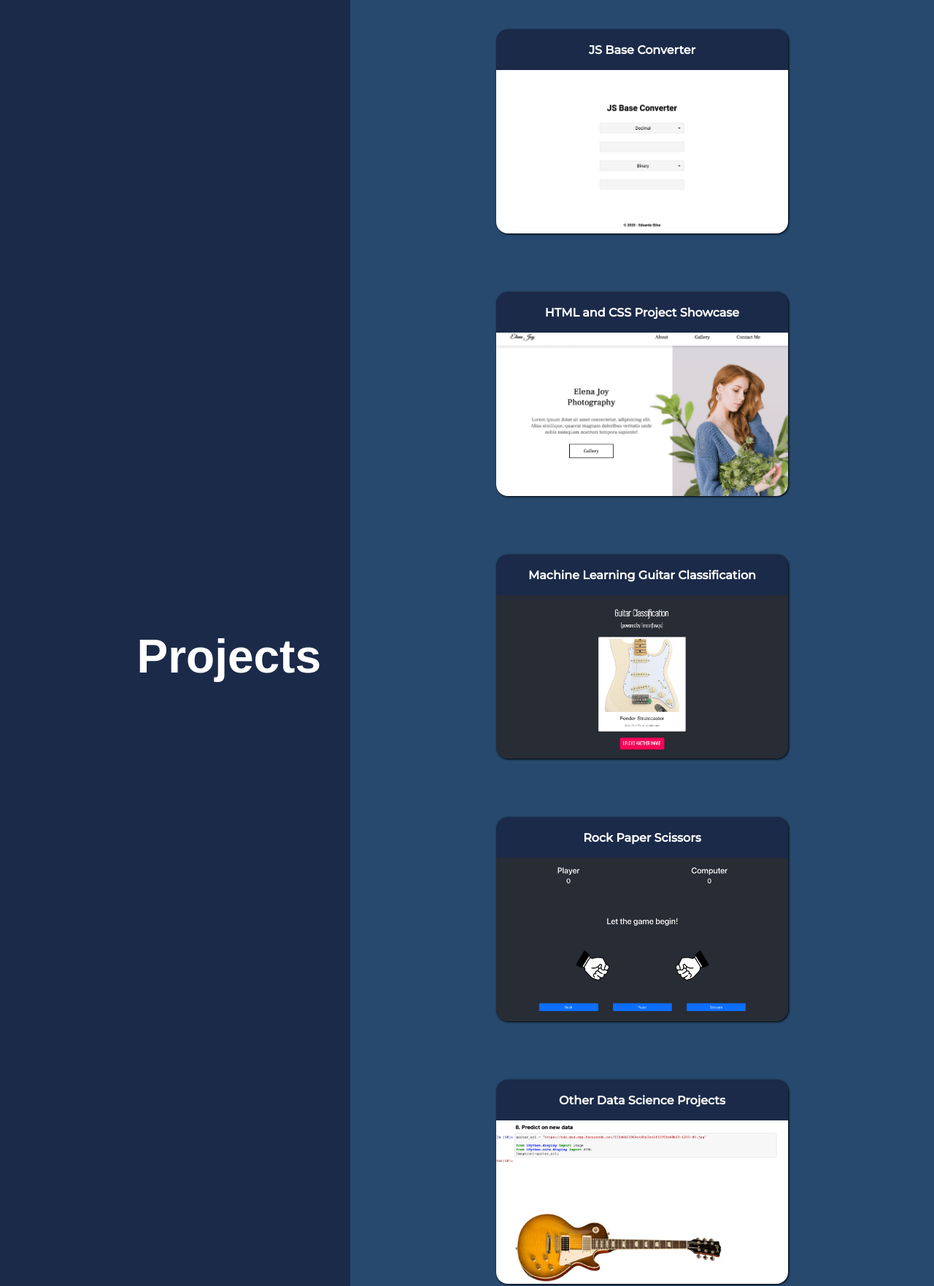
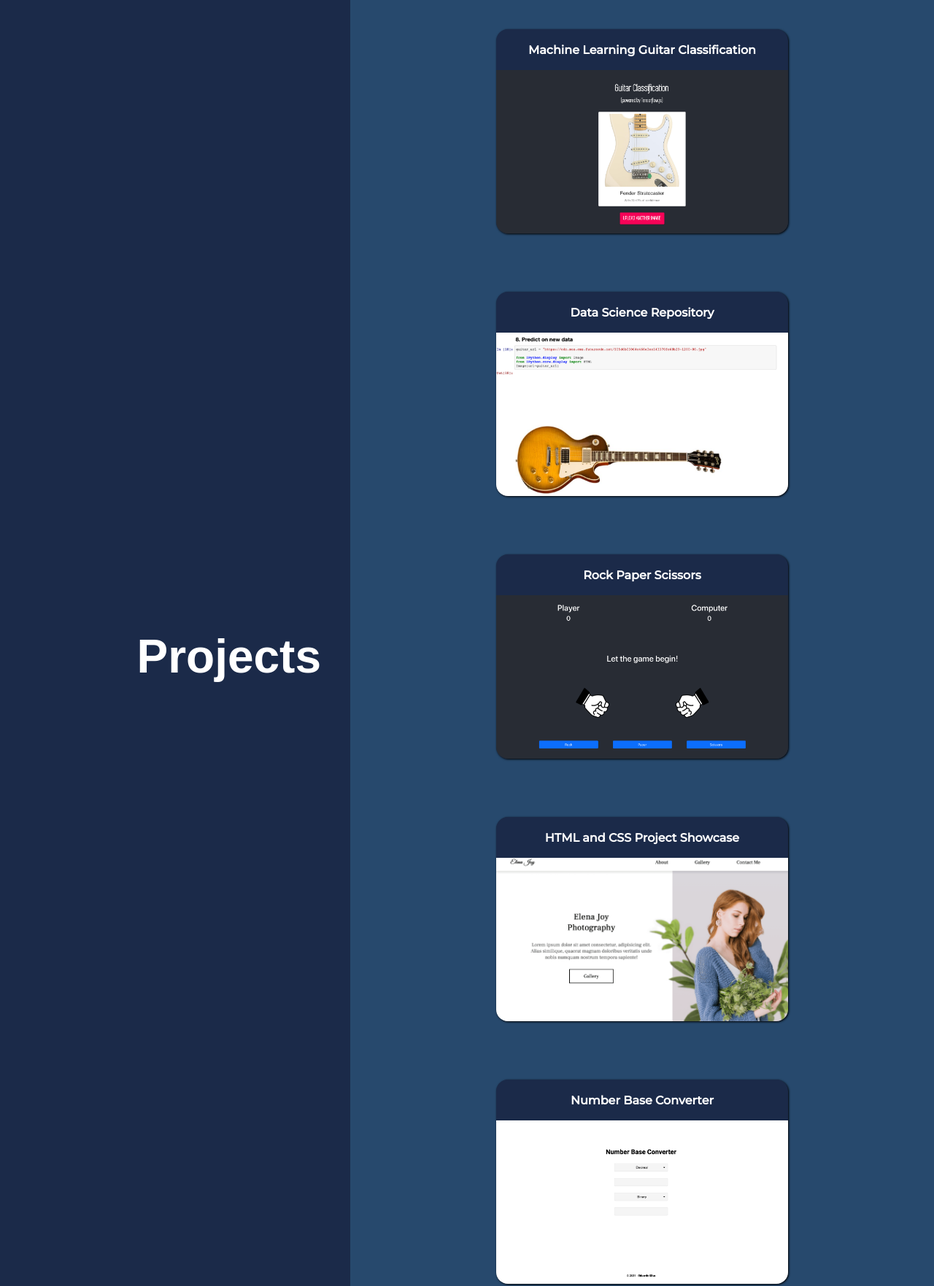
Before and after one commit to eduardocsilva/eduardocsilva.github.io, a plain HTML site: page index.html in a window 1280 px wide. Shown: the part 800-2563 px from the top of the page at 73% size. Drawn offline with Linux system fonts and the light colour scheme; a web font is replaced by a local one.

Commit message:
Rearranged the projects

```diff
--- a/index.html
+++ b/index.html
@@ -85,28 +85,7 @@
             </div>
 
             <div class="projects-content">
-                <div class="project-card">
-                    <a href="https://eduardocsilva.github.io/js-base-converter/" target="_blank"
-                        rel="noopener noreferrer">
-                        <div class="card-title">
-                            <h4>JS Base Converter</h4>
-                        </div>
-                        <div class="card-content">
-                            <img src="./img/websites/JS_Base_Converter.png" alt="JS Base Converter">
-                        </div>
-                    </a>
-                </div>
-                <div class="project-card">
-                    <a href="https://eduardocsilva.github.io/HTML-CSS-Course-Projects/" target="_blank"
-                        rel="noopener noreferrer">
-                        <div class="card-title">
-                            <h4>HTML and CSS Project Showcase</h4>
-                        </div>
-                        <div class="card-content">
-                            <img src="./img/websites/HTML_CSS_Showcase.png" alt="HTML and CSS Course Project Showcase">
-                        </div>
-                    </a>
-                </div>
+
                 <div class="project-card">
                     <a href="https://eduardocsilva.github.io/guitar-classification-tensorflow/" target="_blank" rel="noopener noreferrer">
                         <div class="card-title">
@@ -114,6 +93,16 @@
                         </div>
                         <div class="card-content">
                             <img src="./img/websites/Guitar_Classification.png" alt="Machine Learning Guitar Classification">
+                        </div>
+                    </a>
+                </div>
+                <div class="project-card">
+                    <a href="https://github.com/eduardocsilva/data-science/" target="_blank" rel="noopener noreferrer">
+                        <div class="card-title">
+                            <h4>Data Science Repository</h4>
+                        </div>
+                        <div class="card-content">
+                            <img src="./img/websites/Data_Science.png" alt="Data Science Repository">
                         </div>
                     </a>
                 </div>
@@ -128,12 +117,22 @@
                     </a>
                 </div>
                 <div class="project-card">
-                    <a href="https://github.com/eduardocsilva/data-science/" target="_blank" rel="noopener noreferrer">
+                    <a href="https://eduardocsilva.github.io/HTML-CSS-Course-Projects/" target="_blank" rel="noopener noreferrer">
                         <div class="card-title">
-                            <h4>Other Data Science Projects</h4>
+                            <h4>HTML and CSS Project Showcase</h4>
                         </div>
                         <div class="card-content">
-                            <img src="./img/websites/Data_Science.png" alt="Other Data Science Projects">
+                            <img src="./img/websites/HTML_CSS_Showcase.png" alt="HTML and CSS Course Project Showcase">
+                        </div>
+                    </a>
+                </div>
+                <div class="project-card">
+                    <a href="https://eduardocsilva.github.io/number-base-converter/" target="_blank" rel="noopener noreferrer">
+                        <div class="card-title">
+                            <h4>Number Base Converter</h4>
+                        </div>
+                        <div class="card-content">
+                            <img src="./img/websites/Number_Base_Converter.png" alt="Number Base Converter">
                         </div>
                     </a>
                 </div>
```
Also changed, not shown: img/websites/JS_Base_Converter.png (deleted), img/websites/Number_Base_Converter.png (added).
